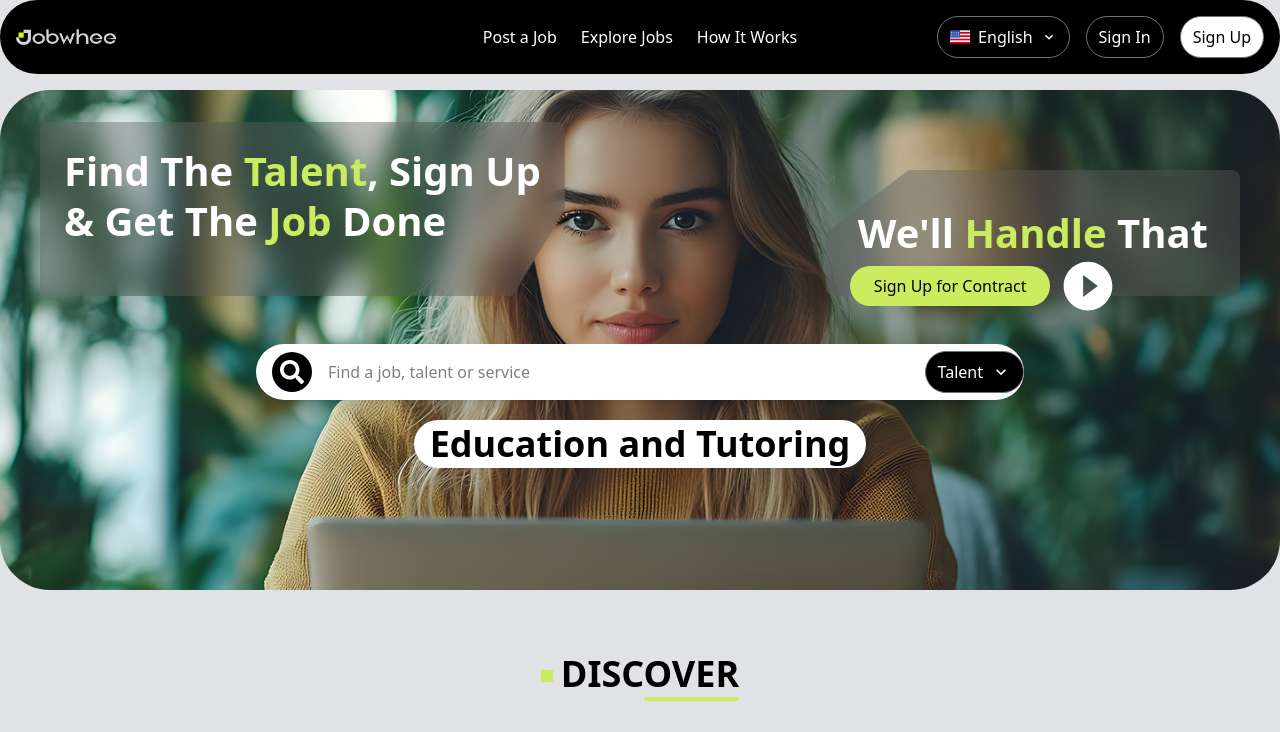
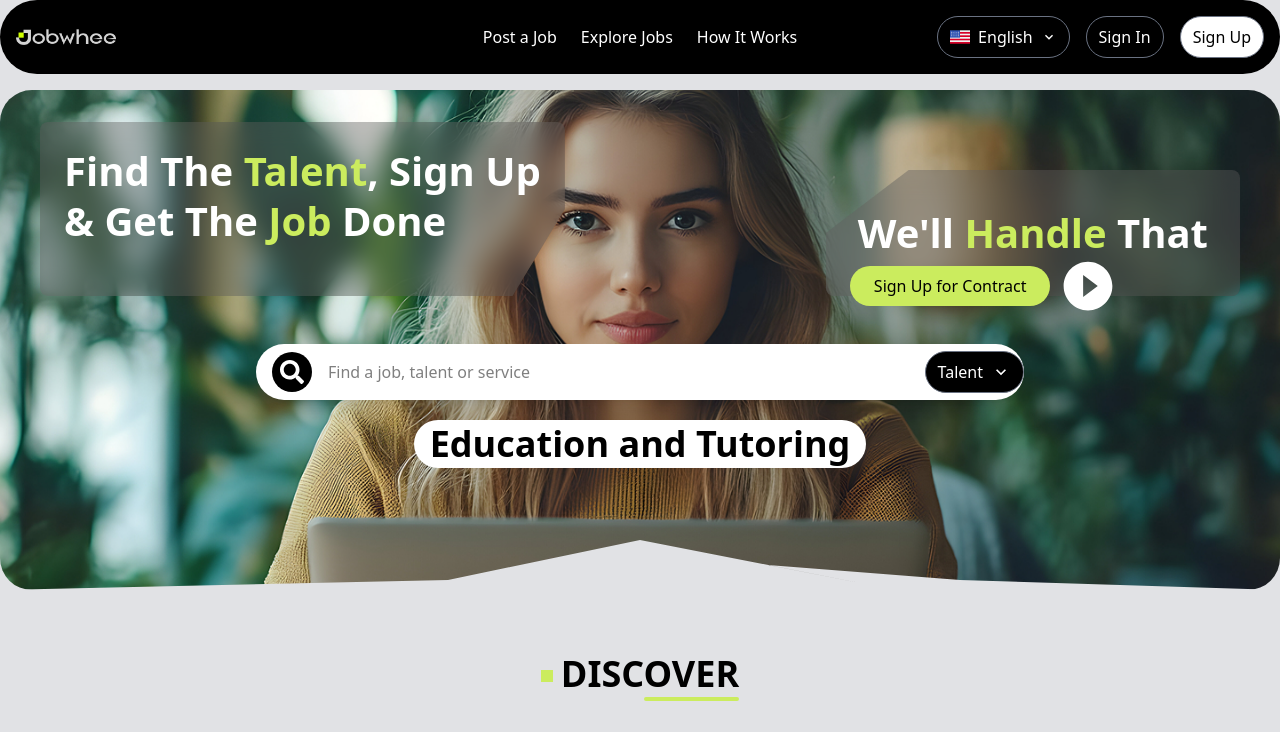
Before and after one commit to JilluRahmanJibon/Jobwhee-Landing-Page, a Next.js app: page / in a window 1280 px wide. Shown: the top 732 px of the page. Built offline with nearby package versions, Linux system fonts and the light colour scheme.

Commit message:
update something

```diff
--- a/src/app/layout.js
+++ b/src/app/layout.js
@@ -3,24 +3,25 @@ import "./globals.css";
 
 const geistSans = Geist({
   variable: "--font-geist-sans",
-  subsets: ["latin"],
+  subsets: [ "latin" ],
 });
 
 const geistMono = Geist_Mono({
   variable: "--font-geist-mono",
-  subsets: ["latin"],
+  subsets: [ "latin" ],
 });
 
 export const metadata = {
-  title: "Create Next App",
+  title: "Test for Jobwhee - Figma",
   description: "Generated by create next app",
 };
 
-export default function RootLayout({ children }) {
+export default function RootLayout ({ children })
+{
   return (
     <html lang="en">
       <body
-        className={`${geistSans.variable} ${geistMono.variable} antialiased`}
+        className={`${ geistSans.variable } ${ geistMono.variable } antialiased`}
       >
         {children}
       </body>
--- a/src/components/banner.js
+++ b/src/components/banner.js
@@ -39,11 +39,11 @@ export default function Banner ()
                 alt="Banner Background"
                 layout="fill"
                 objectFit="cover"
-                className="z-0 rounded-[50px]"
+                className="z-0 rounded-4xl"
+                style={{ clipPath: "polygon( 0 0, 100% 0, 100% 100%, 75% 98%, 60% 95%, 70% 100%, 50% 90%, 35% 98%, 0 100% )" }}
             />
 
             <div className="relative z-10 flex flex-col items-center justify-between py-8 px-4">
-                {/* উপরের দুটি কলাম */}
                 <div className="flex flex-col md:flex-row justify-between w-full max-w-7xl gap-4">
                     <div
                         className="bg-[rgba(95,92,92,0.4)] backdrop-blur-md p-6 rounded-lg text-white"
@@ -77,29 +77,25 @@ export default function Banner ()
                     </div>
                 </div>
 
-                {/* নিচের সার্চ বক্স */}
                 <div className="w-full max-w-3xl flex items-center bg-white rounded-full shadow-lg overflow-hidden mt-12">
-                    {/* সার্চ আইকন */}
                     <div className="flex items-center justify-center pl-4">
                         <div className="bg-black p-2 rounded-full">
                             <FaSearch className="w-6 h-6 text-white" />
                         </div>
                     </div>
 
-                    {/* সার্চ ইনপুট */}
                     <input
                         type="text"
                         placeholder="Find a job, talent or service"
                         className="flex-1 p-4 text-black outline-none"
                     />
 
-                    {/* Talent ড্রপডাউন */}
                     <div className="relative">
                         <button
                             onClick={() => setIsTalentOpen(!isTalentOpen)}
                             className="border border-gray-500 bg-black py-2 px-3 rounded-full flex items-center space-x-2 text-white hover:bg-gray-800"
                         >
-                            <span>{talents.find((talent) => talent.code === selectedTalent).name}</span>
+                            <span>{talents.find((talent) => talent.code === selectedTalent)?.name}</span>
                             <MdKeyboardArrowDown className="text-xl" />
                         </button>
                         {isTalentOpen && (
@@ -119,7 +115,6 @@ export default function Banner ()
                     </div>
                 </div>
 
-                {/* Education and Tutoring */}
                 <div className="pt-5">
                     <h1 className="bg-white text-2xl md:text-4xl font-bold rounded-full px-4 py-1 text-center">
                         Education and Tutoring
```
